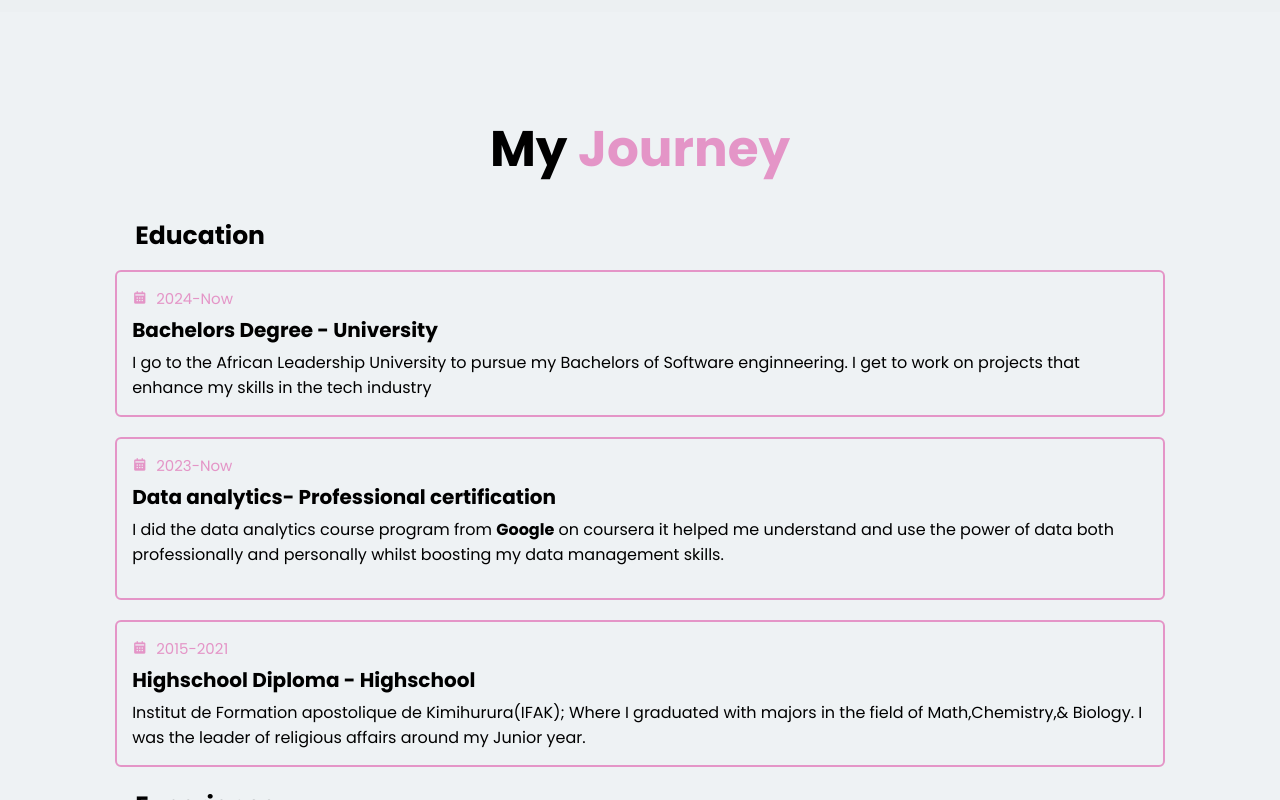
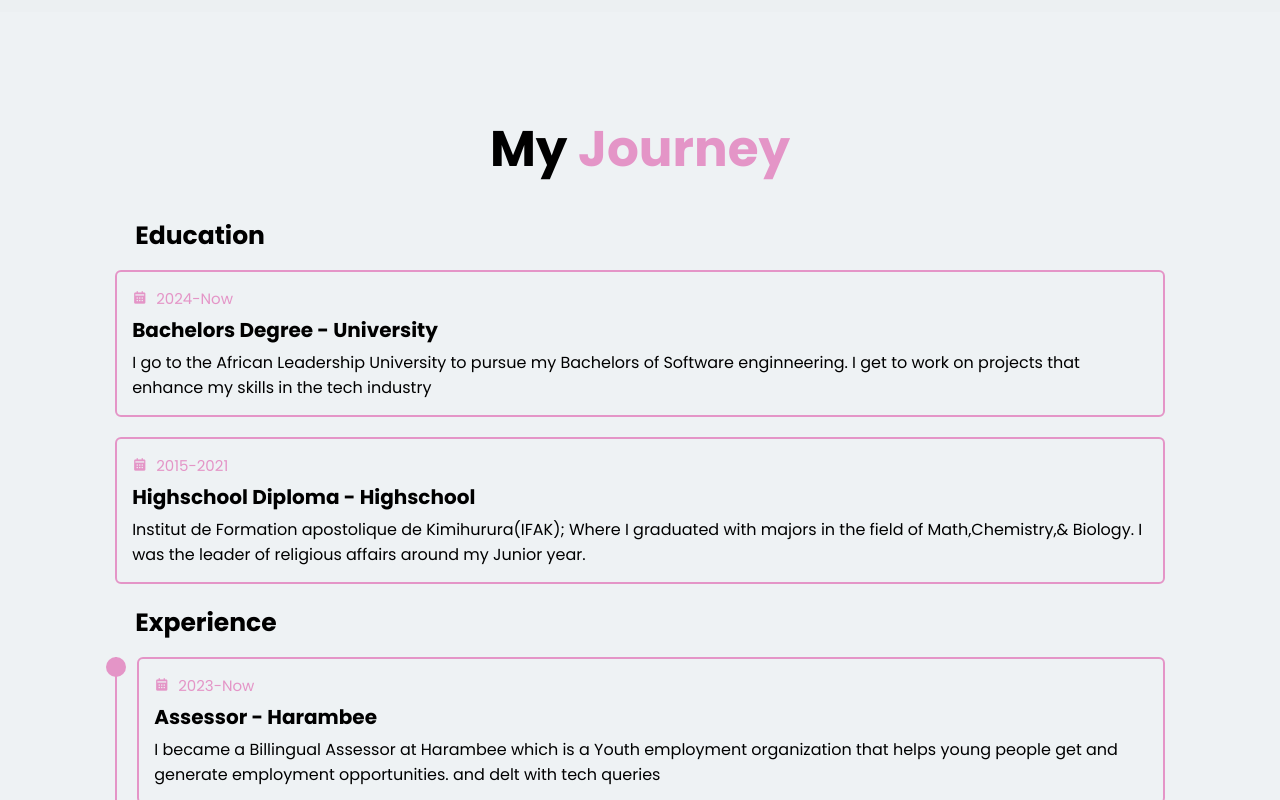
Before and after one commit to cinna03/resume, a plain HTML site: page index.html in a window 1280 px wide. Shown: the part 1632-2432 px from the top of the page. Drawn offline with nearby package versions, Linux system fonts and the light colour scheme.

Commit message:
cinnarchives

```diff
--- a/index.html
+++ b/index.html
@@ -131,19 +131,7 @@
                 </p>
               </div>
             </div>
-            <div class="education-content">
-              <div class="content">
-                <div class="year"><i class="bx bxs-calendar"></i> 2023-Now</div>
-                <h3>Data analytics- Professional certification</h3>
-                <p>
-                  I did the data analytics course program from <b>Google</b> on
-                  coursera it helped me understand and use the power of data
-                  both professionally and personally whilst boosting my data
-                  management skills.
-                </p>
-                <img src="./images/Small Badge!.png" alt="" />
-              </div>
-            </div>
+
 
             <div class="education-content">
               <div class="content">
```
